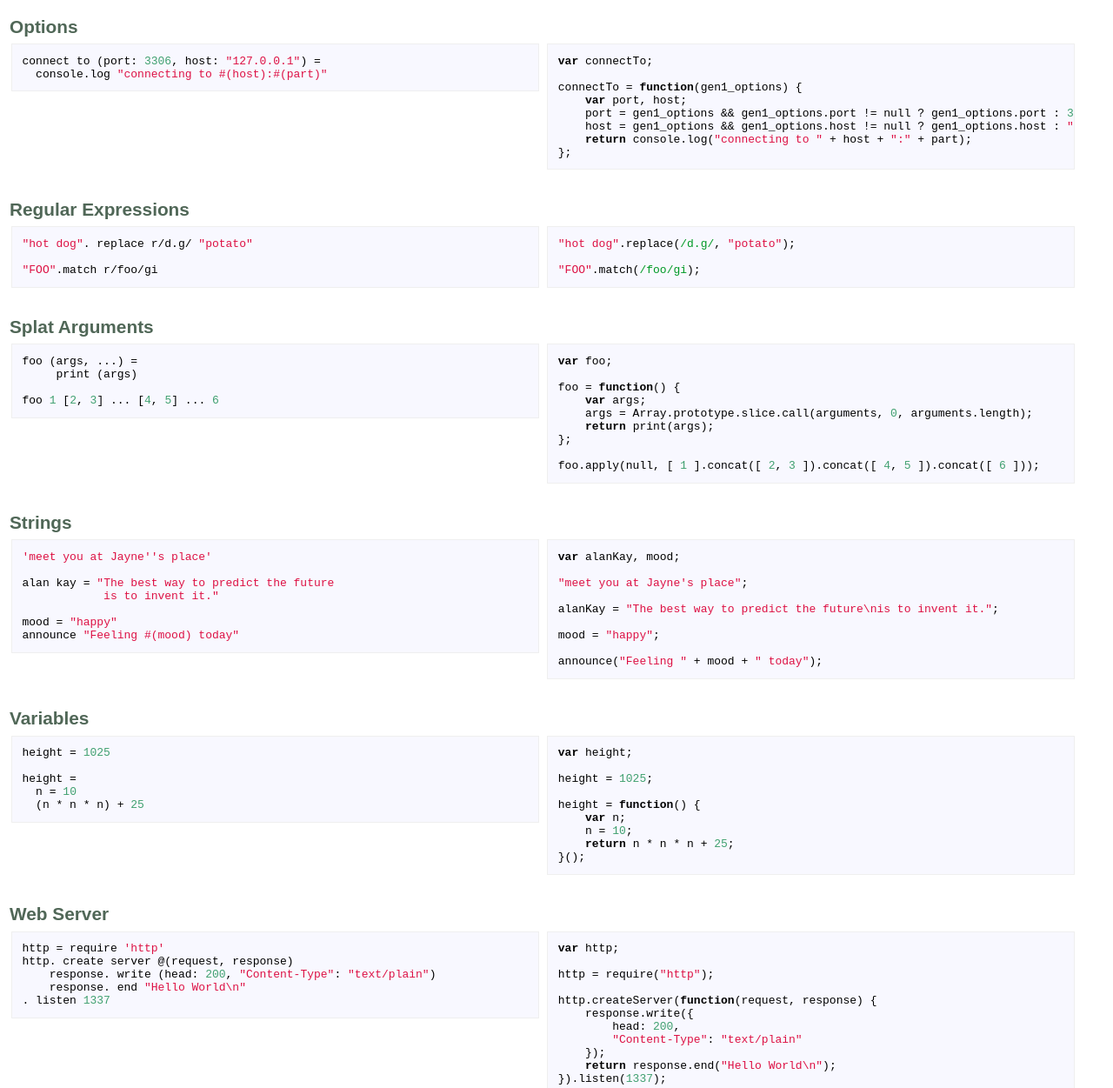
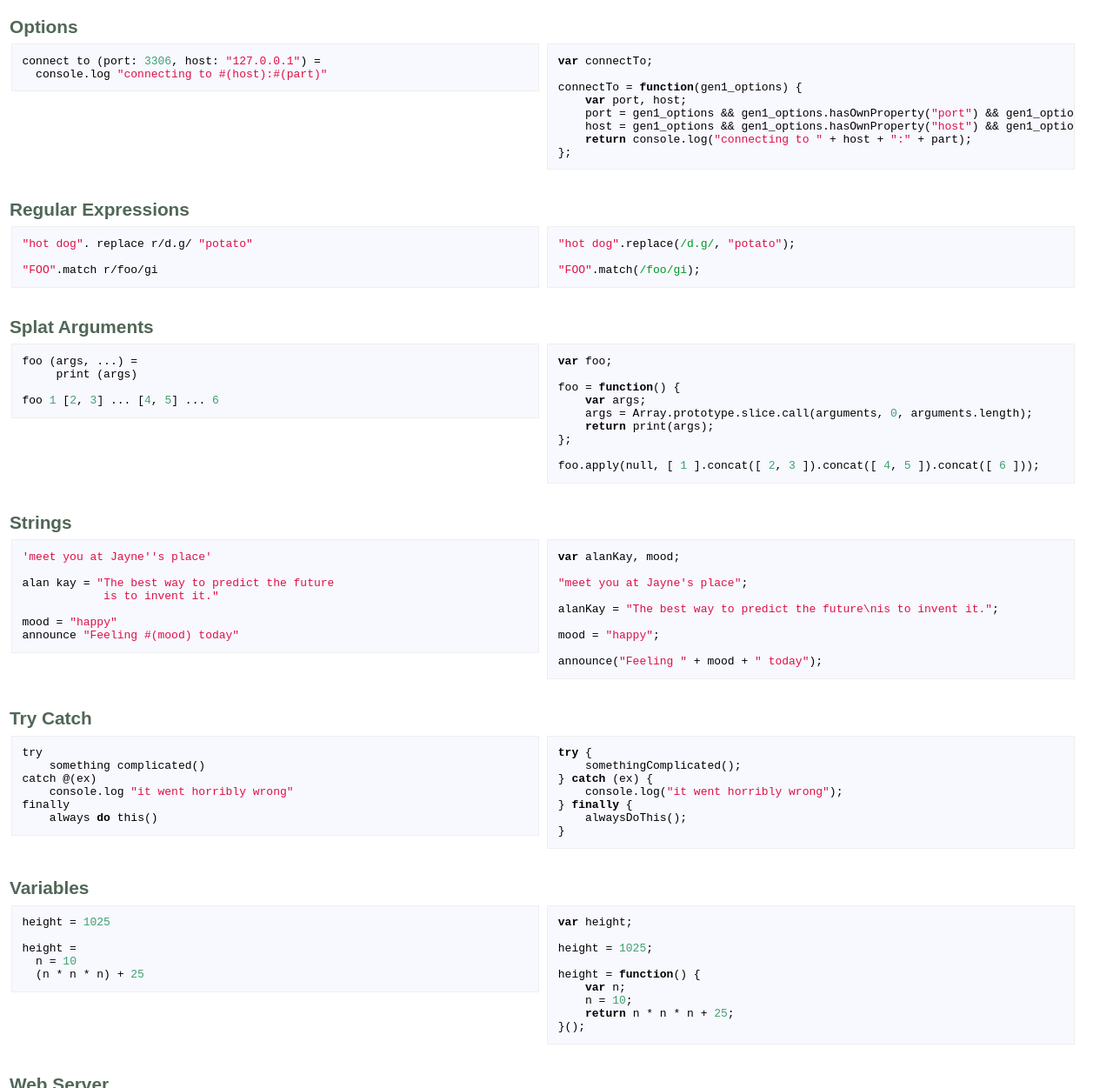
Before and after one commit to featurist/pogo-examples, a plain HTML site: page index.html in a window 1280 px wide. Shown: the part 2960-4211 px from the top of the page at 87% size. Drawn offline with Linux system fonts and the light colour scheme.

Commit message:
try catch example

```diff
--- a/index.html
+++ b/index.html
@@ -326,8 +326,8 @@ connectToMysqlDatabase({
 
 connectTo = <span class="function"><span class="keyword">function</span><span class="params">(gen1_options)</span> {</span>
     <span class="keyword">var</span> port, host;
-    port = gen1_options &amp;&amp; gen1_options.port != <span class="literal">null</span> ? gen1_options.port : <span class="number">3306</span>;
-    host = gen1_options &amp;&amp; gen1_options.host != <span class="literal">null</span> ? gen1_options.host : <span class="string">"127.0.0.1"</span>;
+    port = gen1_options &amp;&amp; gen1_options.hasOwnProperty(<span class="string">"port"</span>) &amp;&amp; gen1_options.port !== <span class="keyword">void</span> <span class="number">0</span> ? gen1_options.port : <span class="number">3306</span>;
+    host = gen1_options &amp;&amp; gen1_options.hasOwnProperty(<span class="string">"host"</span>) &amp;&amp; gen1_options.host !== <span class="keyword">void</span> <span class="number">0</span> ? gen1_options.host : <span class="string">"127.0.0.1"</span>;
     <span class="keyword">return</span> console.log(<span class="string">"connecting to "</span> + host + <span class="string">":"</span> + part);
 };</code></pre>
         </div>
@@ -399,6 +399,28 @@ announce(<span class="string">"Feeling "</span> + mood + <span class="string">"
       </li>
 
       <li>
+        <h2>Try Catch</h2>
+        <div class="pogo">
+          <pre><code>try
+    something complicated()
+catch @(ex)
+    console.log <span class="string">"it went horribly wrong"</span>
+finally
+    always <span class="keyword">do</span> this()</code></pre>
+        </div>
+        <div class="javascript">
+          <pre><code><span class="keyword">try</span> {
+    somethingComplicated();
+} <span class="keyword">catch</span> (ex) {
+    console.log(<span class="string">"it went horribly wrong"</span>);
+} <span class="keyword">finally</span> {
+    alwaysDoThis();
+}</code></pre>
+        </div>
+        <hr />
+      </li>
+
+      <li>
         <h2>Variables</h2>
         <div class="pogo">
           <pre><code>height <span class="operator">=</span> <span class="number">1025</span>
```
Also changed, not shown: 1 other file.
